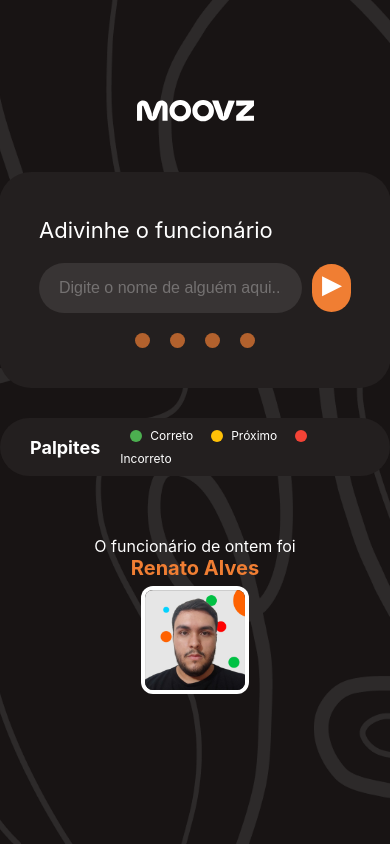
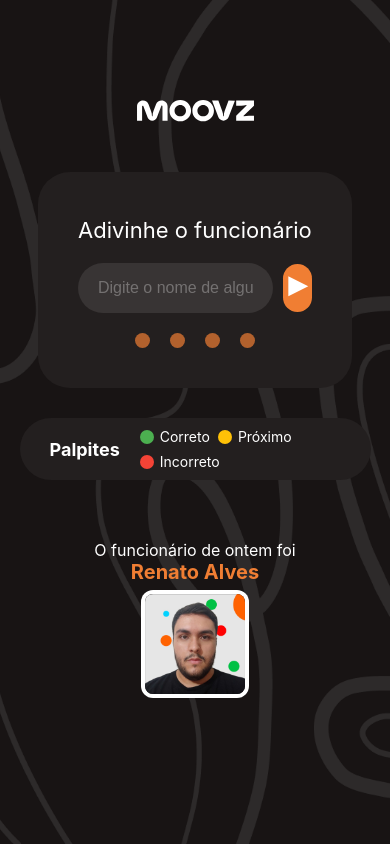
Before and after one commit to CaduRomaniello/moovzdle, a React (Create React App) app: page / in a window 390 px wide. Built offline with nearby package versions, Linux system fonts and the light colour scheme.

Commit message:
feat(ui): adjust responsivity

```diff
--- a/src/Caption.js
+++ b/src/Caption.js
@@ -1,22 +1,24 @@
 import './styles/caption.css';
 
-function Caption(
-    { timeRemaining }
-) {
+function Caption({ timeRemaining }) {
   return (
     <>
       <div className="caption">
         <p className="caption-title">Palpites</p>
 
         <div className="legend-container">
+          <div className="legend-item">
             <div className="circle green"></div>
             <span className="legend-text">Correto</span>
-
+          </div>
+          <div className="legend-item">
             <div className="circle yellow"></div>
             <span className="legend-text">Próximo</span>
-
+          </div>
+          <div className="legend-item">
             <div className="circle red"></div>
             <span className="legend-text">Incorreto</span>
+          </div>
         </div>
       </div>
     </>
--- a/src/styles/caption.css
+++ b/src/styles/caption.css
@@ -35,8 +35,14 @@
     width: 18px;
     height: 18px;
     border-radius: 50%;
-    margin-left: 10px;
+    /* margin-left: 10px; */
     /* Espaço entre os círculos e textos */
+}
+
+.legend-item {
+    display: flex;
+    align-items: center;
+    gap: 6px; /* Espaçamento entre o círculo e o texto */
 }
 
 .green {
@@ -87,7 +93,7 @@
     width: 14px;
     height: 14px;
     border-radius: 50%;
-    margin-left: 10px;
+    /* margin-left: 10px; */
     /* Espaço entre os círculos e textos */
 }
 .legend-text{
@@ -111,7 +117,7 @@
     flex-direction: row;
     align-items: center;
     justify-content: center;
-    width: auto;
+    width: 90%;
     justify-content: space-between;
     background-color: #231F1F;
     border-radius: 32px;
@@ -123,24 +129,24 @@
 
 .caption-title {
     font-size: 18px;
-    color: #fff;
-    margin-right: 10px;
+    color:#fff;
+    /* margin-right: 10px; */
     font-weight: bold;
     /* Adicionado para deixar o texto em negrito */
-    padding-left: 10px;
+    /* padding-left: 10px; */
 
 }
 .circle {
-    width: 12px;
-    height: 12px;
+    width: 14px;
+    height: 14px;
     border-radius: 50%;
-    margin-left: 10px;
+    /* margin-left: 20px; */
     /* Espaço entre os círculos e textos */
 }
 .legend-text{
-    font-size: 12px;
-    flex-wrap: wrap;
+    font-size: 14px;
 }
+
 .legend-container {
     display: flex;
     flex-direction: row;
--- a/src/styles/guess-item.css
+++ b/src/styles/guess-item.css
@@ -169,7 +169,6 @@
     }
     .guess-number{
         align-items: center;
-
     }
 }
 @media screen and (max-width: 375px) {
@@ -188,4 +187,7 @@
         align-items: center;
 
     }
+    .guess-item{
+        width: 100%;
+    }
 }
--- a/src/styles/guesses.css
+++ b/src/styles/guesses.css
@@ -3,27 +3,30 @@
     flex-direction: column;
     align-items: center;
     justify-content: center;
-    min-width: 50%;
-    max-width: 50%;
+    /* min-width: 50%;
+    max-width: 50%; */
+    width: 50%;
     height: 100%;
     gap: 20px;
     margin-top: 30px;
 }
 
-@media screen and (max-width: 480px) {
+@media screen and (max-width: 1200px) {
     .guesses-container {
-        min-width: 90%;
+        width: 60%;
     }
 }
 
+/* Tablets */
 @media screen and (max-width: 768px) {
     .guesses-container {
-        min-width: 80%;
+        width: 80%;
     }
 }
 
-@media screen and (max-width: 1200px) {
+/* Celulares */
+@media screen and (max-width: 480px) {
     .guesses-container {
-        min-width: 60%;
+        width: 95%; /* Agora esta regra será aplicada corretamente */
     }
 }
--- a/src/styles/header.css
+++ b/src/styles/header.css
@@ -54,3 +54,21 @@
     width: 100%;
     position: relative;
 }
+
+@media screen and (max-width: 768px) {
+    .header-container {
+        width: 80%;
+    }
+}
+
+@media screen and (max-width: 480px) {
+    .header-container {
+        width: 70%;
+    }
+}
+
+@media screen and (max-width: 650px) {
+    .header-container {
+        width: 60%;
+    }
+}
```
Lines whose indentation alone changed are shown as unchanged.
